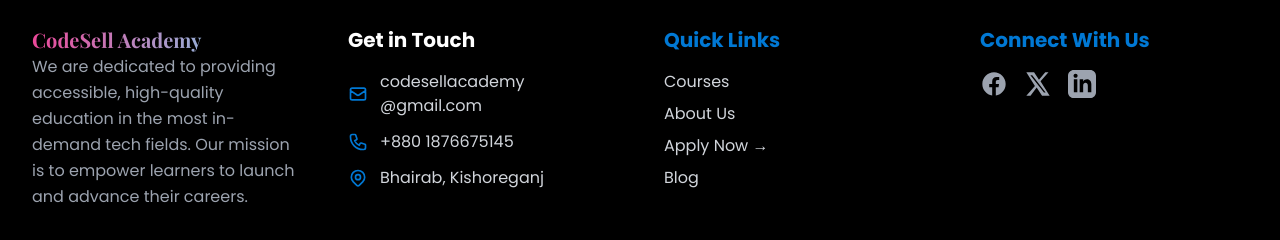
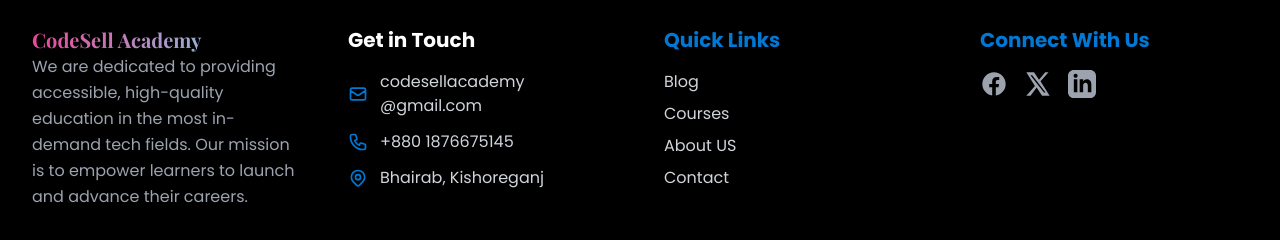
Before and after one commit to dashpranta145-design/codesell-academy, a React (Vite) app: page /contact in a window 1280 px wide. Shown: the part 2021-2261 px from the top of the page. Built offline with nearby package versions, Linux system fonts and the light colour scheme; a web font is replaced by a local one.

Commit message:
Quick links are changed

```diff
--- a/src/components/Footer.tsx
+++ b/src/components/Footer.tsx
@@ -61,36 +61,36 @@ const Footer: React.FC = () => {
             <h2 className="text-xl font-bold text-primary mb-4">Quick Links</h2>
             <ul className="space-y-2">
               <li>
-                <a
-                  href="/Courses"
+                <Link
+                  to="blog/coding"
+                  className="hover:text-primary transition-colors"
+                >
+                  Blog
+                </Link>
+              </li>
+              <li>
+                <Link
+                  to="/Courses"
                   className="hover:text-primary transition-colors"
                 >
                   Courses
-                </a>
+                </Link>
               </li>
               <li>
-                <a
-                  href="/team"
+                <Link
+                  to="/team"
                   className="hover:text-primary transition-colors"
                 >
-                  About Us
-                </a>
+                  About US
+                </Link>
               </li>
               <li>
                 <Link
                   to="/contact"
                   className="hover:text-primary transition-colors"
                 >
-                  Apply Now →
+                  Contact
                 </Link>
-              </li>
-              <li>
-                <a
-                  href="/blog/coding"
-                  className="hover:text-primary transition-colors"
-                >
-                  Blog
-                </a>
               </li>
             </ul>
           </div>
```
